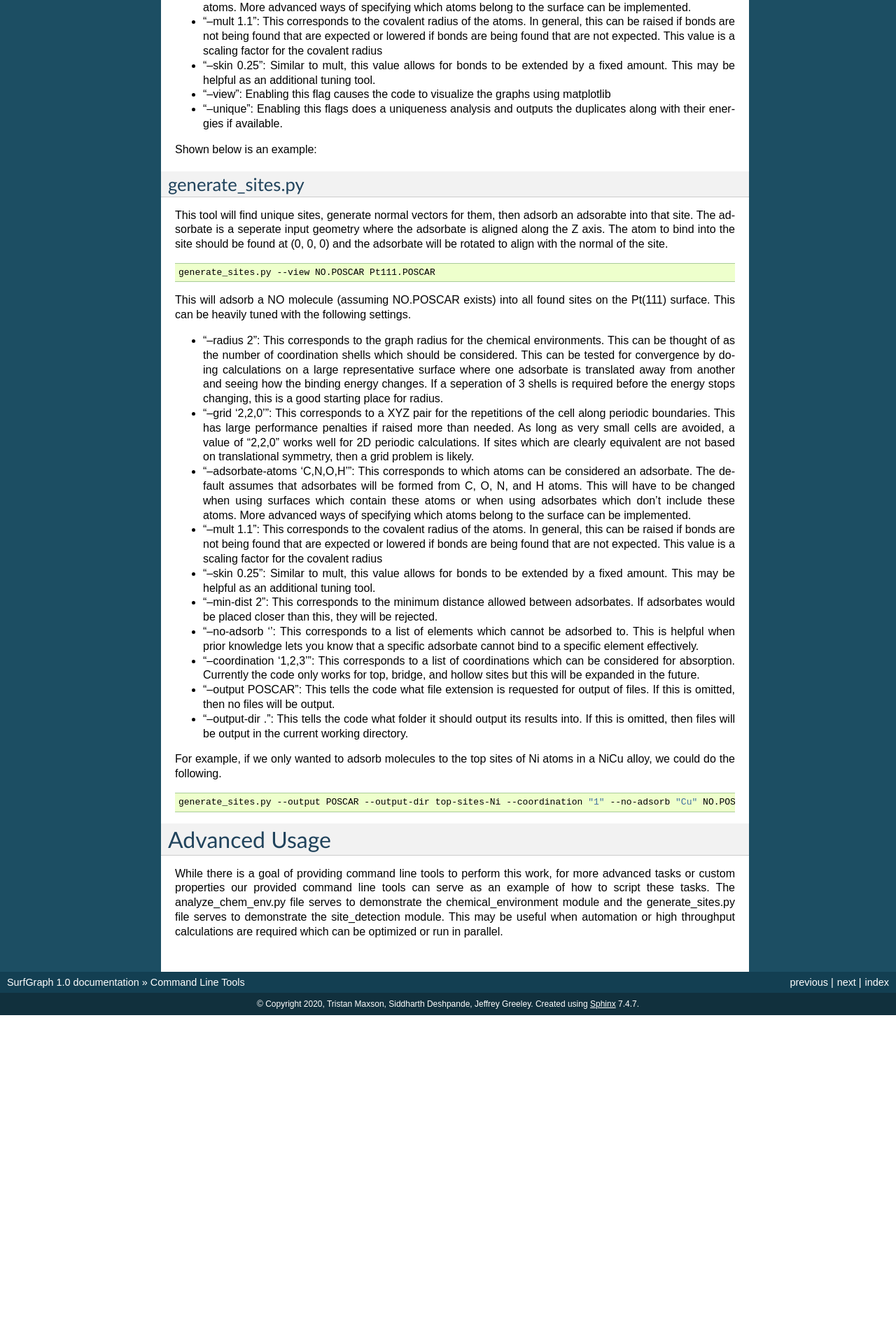
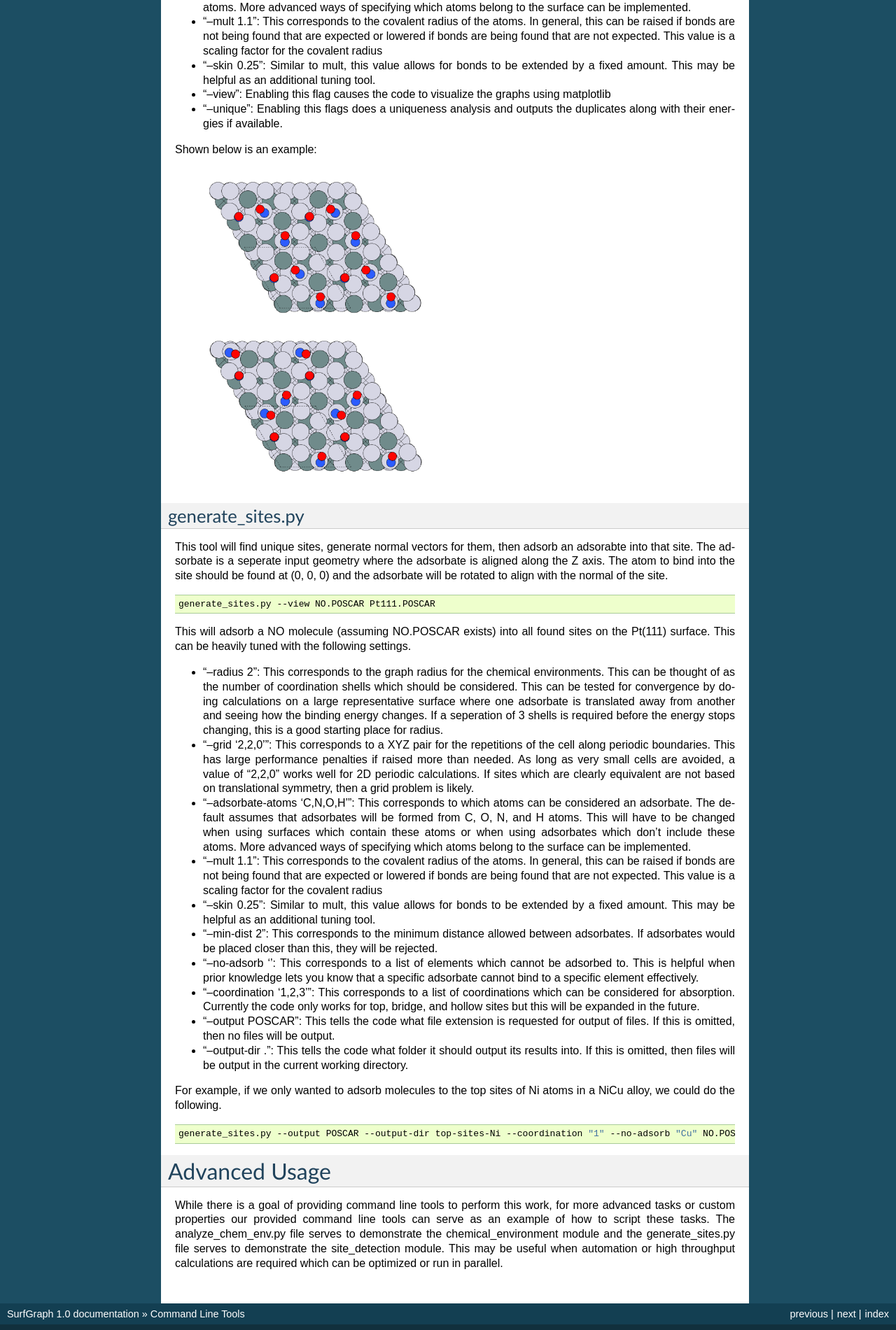
Before and after one commit to vsumaria/graph-theory-surfaces, a Sphinx documentation site: the page built from doc/source/Usage.rst, in a window 1280 px wide. Shown: the part 672-2573 px from the top of the page at 70% size. Built offline with Sphinx 7.4.7, drawn with Linux system fonts in a browser that asks for light colours; formulas are drawn with MathJax 3; before the commit the page ends 2123 px from its top, so only the background shows below that.

Commit message:
Update doc/source/Usage.rst

```diff
--- a/doc/source/Usage.rst
+++ b/doc/source/Usage.rst
@@ -34,11 +34,11 @@ The following are options you should consider checking since the defaults may no
 
 Shown below is an example:
 
-.. image:: ../../images/unique/Slide2.png ../../images/unique/Slide4.png
+.. image:: ../../images/unique/Slide2.png
   :width: 400
   :alt: Test
 
-  . image:: ../../images/unique/Slide4.png
+.. image:: ../../images/unique/Slide4.png
   :width: 400
   :alt: Test
 
```
